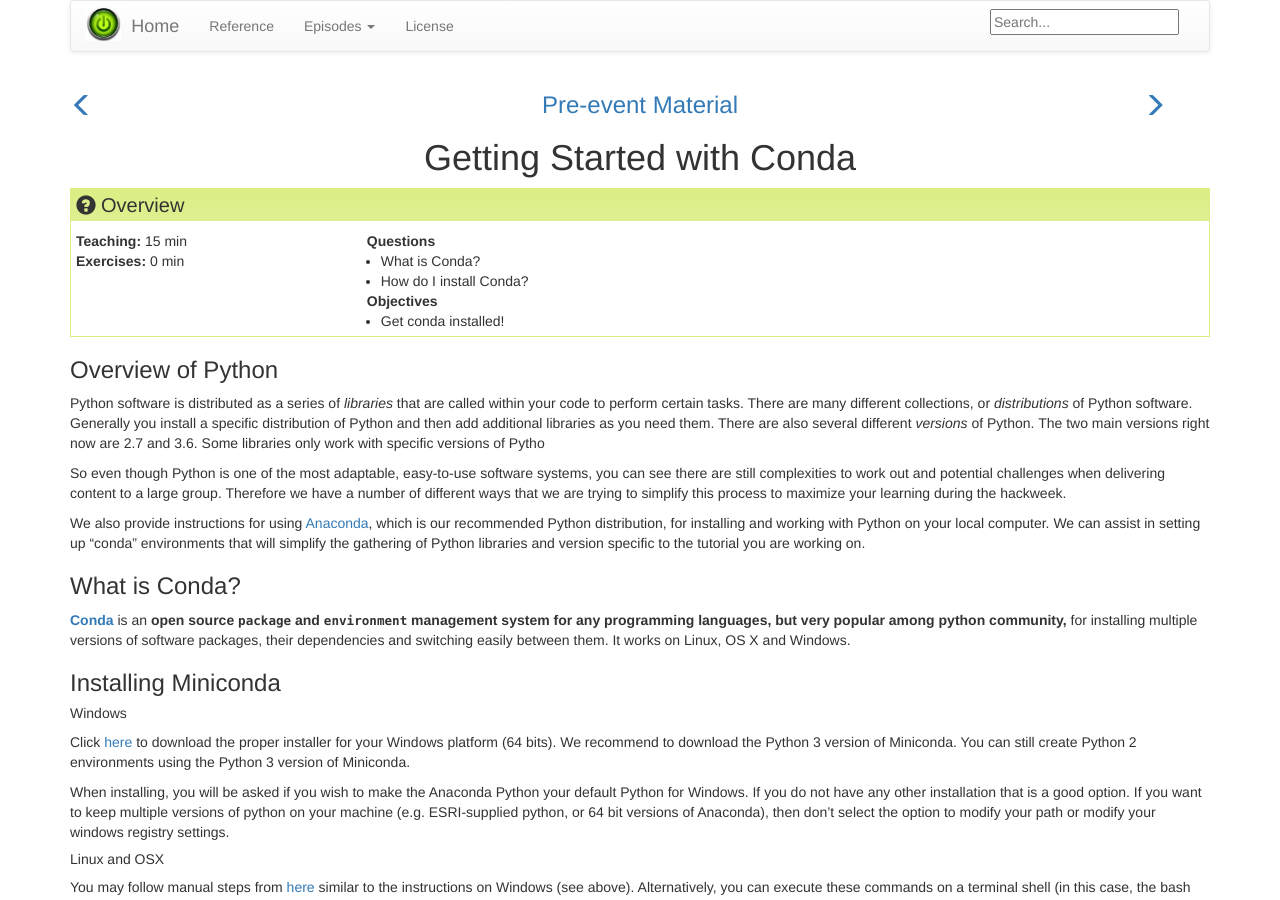
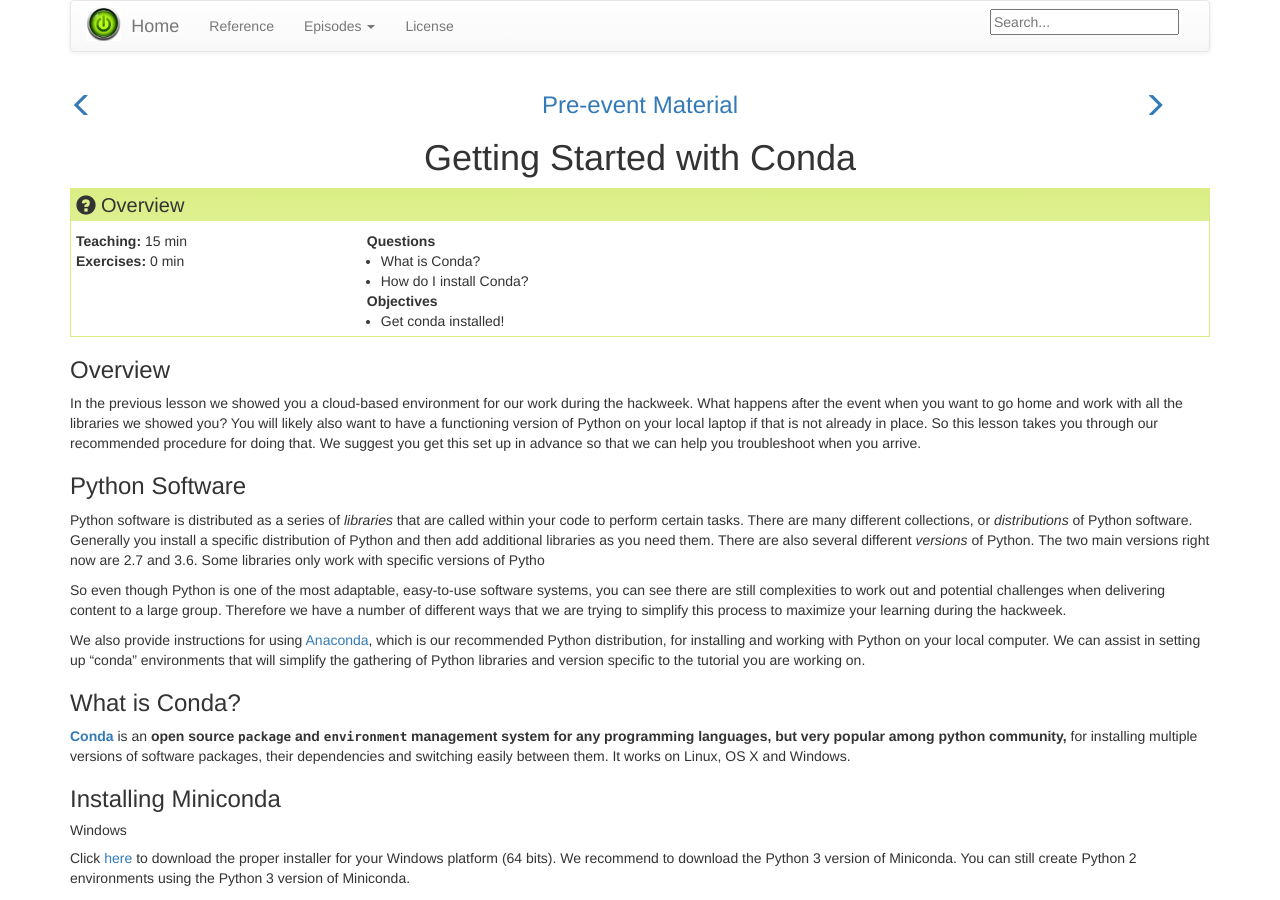
Before and after one commit to ICESAT-2HackWeek/preliminary, a Jekyll site: the page built from _episodes/03-conda-basics.md, in a window 1280 px wide and 900 px high. Built offline with Jekyll 4.4.1, drawn with Linux system fonts in a browser that asks for light colours.

```diff
--- a/_episodes/03-conda-basics.md
+++ b/_episodes/03-conda-basics.md
@@ -17,7 +17,11 @@ keypoints:
 ---
 
 
-### Overview of Python
+### Overview
+
+In the previous lesson we showed you a cloud-based environment for our work during the hackweek. What happens after the event when you want to go home and work with all the libraries we showed you? You will likely also want to have a functioning version of Python on your local laptop if that is not already in place. So this lesson takes you through our recommended procedure for doing that. We suggest you get this set up in advance so that we can help you troubleshoot when you arrive.
+
+### Python Software
 
 Python software is distributed as a series of *libraries* that are called within your code to perform certain tasks. There are many different collections, or *distributions* of Python software. Generally you install a specific distribution of Python and then add additional libraries as you need them. There are also several different *versions* of Python. The two main versions right now are 2.7 and 3.6. Some libraries only work with specific versions of Pytho
 
```
